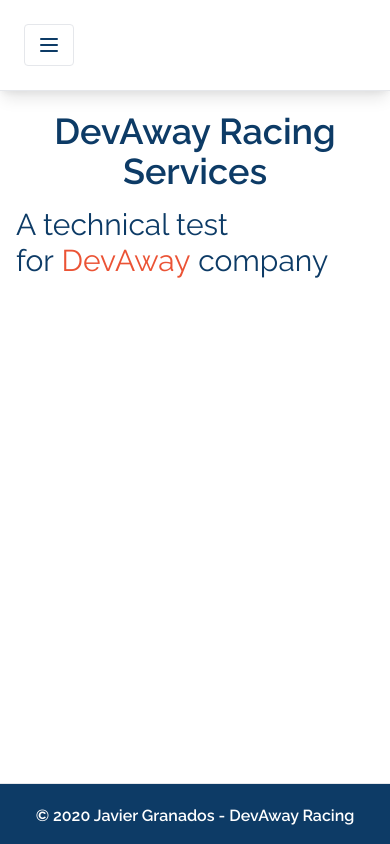
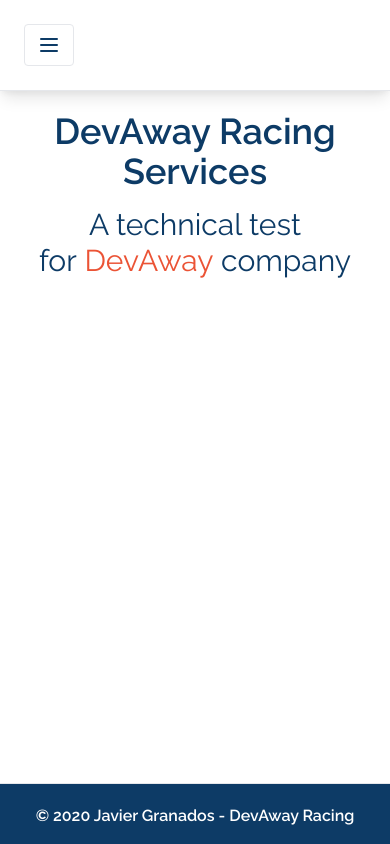
Before and after one commit to javiergranados/devaway-racing-services, a Next.js app: page /about in a window 390 px wide. Built offline with nearby package versions, Linux system fonts and the light colour scheme.

Commit message:
Minor style change on about and 404 pages

```diff
--- a/pages/404.js
+++ b/pages/404.js
@@ -2,7 +2,7 @@ function IndexPage() {
   return (
     <div className="text-indigoDye">
       <h1 className="pb-4 text-4xl text-center font-semi lg:text-left">DevAway Racing Services</h1>
-      <p className="text-3xl">404: Not Found</p>
+      <p className="text-3xl text-center lg:text-left">404: Not Found</p>
     </div>
   )
 }
--- a/pages/about.js
+++ b/pages/about.js
@@ -2,7 +2,7 @@ function AboutPage() {
   return (
     <div className="text-indigoDye">
       <h1 className="pb-4 text-4xl text-center font-semi lg:text-left">DevAway Racing Services</h1>
-      <p className="text-3xl">
+      <p className="text-3xl text-center lg:text-left">
         A technical test for&nbsp;
         <a
           href="https://www.villenavalley.com"
```
